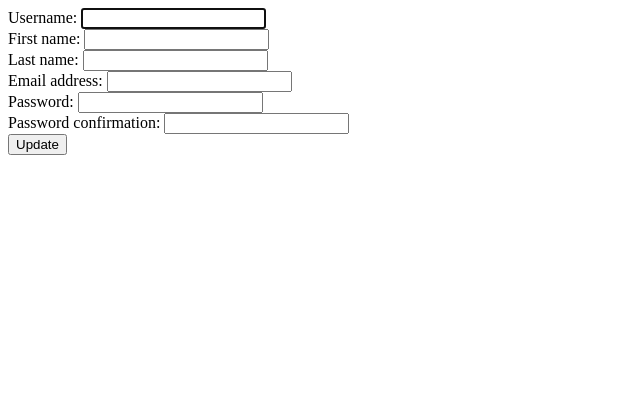
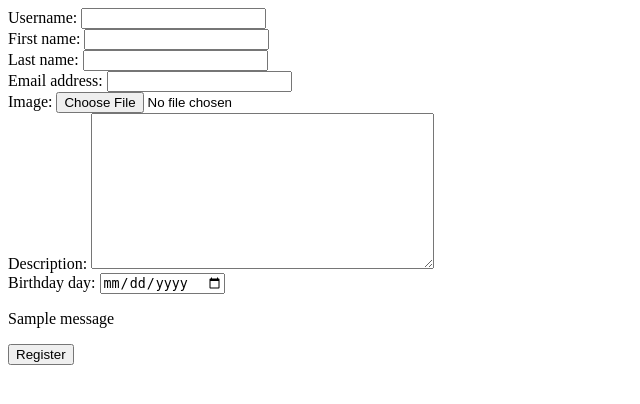
Before and after one commit to Denis-Chukanov/group_portal, a Django app: template templates/auth_sys/user_update_form.html in a window 1280 px wide. Shown: the top 404 px of the page, without its empty margins (0-640 px from the left). Run offline with Django 4.2, Linux system fonts and the light colour scheme; the template is opened without the code that fills it: values that come from a table or form of the project are taken from there, others are empty; tables that the repository leaves empty hold one stand-in row (values such as "Sample post"); one stand-in notice (Sample message) is shown; parts of the project's set-up code (start-up, migrations or seed data) failed here and were passed over.

Commit message:
add user details

```diff
--- a/auth_sys/models.py
+++ b/auth_sys/models.py
@@ -1,5 +1,6 @@
 from django.db import models
 from django.contrib.auth.models import User
+from datetime import datetime
 
 
 # Create your models here.
@@ -14,7 +15,7 @@
         return self.user.username
 
     def years_old(self):
-        return 16
+        return (datetime.now() - self.birthday_day).years
 
     class Meta:
         verbose_name = "portfolio"
--- a/auth_sys/urls.py
+++ b/auth_sys/urls.py
@@ -1,15 +1,14 @@
 from django.urls import path
 from auth_sys import views
-from django.conf.urls.static import static
-from django.conf import settings
 
 
 urlpatterns = [
     path("register/", views.user_creation, name="register"),
-    path("update/", views.UserUpdateView.as_view(), name="user_update"),
+    path("update/", views.user_update, name="user_update"),
     path("update/password/", views.UserPasswordUpdateView.as_view(),
          name="user_password_update"),
     path("login/", views.CustomLoginView.as_view(), name="login"),
     path("delete/", views.CustomUserDeleteView.as_view(),
-         name="delete_user")
-] + static(settings.MEDIA_URL, document_root=settings.MEDIA_ROOT)
+         name="delete_user"),
+    path("<int:pk>/", views.user_details, name="user_details"),
+]
--- a/core/urls.py
+++ b/core/urls.py
@@ -16,8 +16,11 @@
 """
 from django.contrib import admin
 from django.urls import path, include
+from django.conf.urls.static import static
+from django.conf import settings
+
 
 urlpatterns = [
     path('admin/', admin.site.urls),
     path("user/", include("auth_sys.urls"))
-]
+] + static(settings.MEDIA_URL, document_root=settings.MEDIA_ROOT)
--- a/templates/auth_sys/user_update_form.html
+++ b/templates/auth_sys/user_update_form.html
@@ -1,3 +1,26 @@
-{% extends 'form.html' %}
+{% extends 'base.html' %}
 
-{% block button %}Update{% endblock %}
+{% block content %}
+<div class="">
+    <form method="post" class="" enctype="multipart/form-data">
+        {% csrf_token %}
+        {% for field in form %}
+            <div class="">
+                {{ field.label_tag }}
+                {{ field }}
+            </div>
+        {% endfor %}
+        {% for field in portfolio_form %}
+            <div class="">
+                {{ field.label_tag }}
+                {{ field }}
+            </div>
+        {% endfor %}
+        {% if messages %}
+            {% for message in messages %}
+                <p>{{ message }}</p>
+            {% endfor %}
+        {% endif %}
+    <button type="submit" class="">Register</button>
+</div>
+{% endblock %}
```
Also changed, not shown: auth_sys/views.py (+5 -5 lines), templates/auth_sys/user_details.html (+8 -1 lines), media/auth_sys/Інфографіка_Безпечний_інтернет.jpg (deleted), media/auth_sys/Бондаренко_код.png (deleted), static/img/no_photo.png (added), 1 other file.
